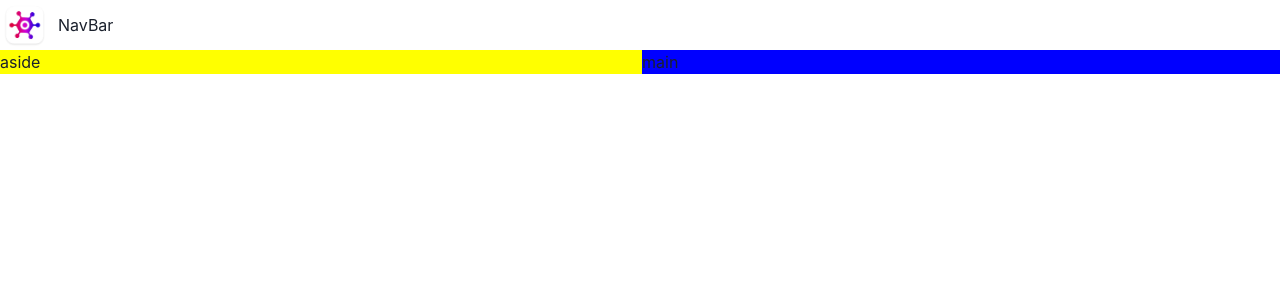
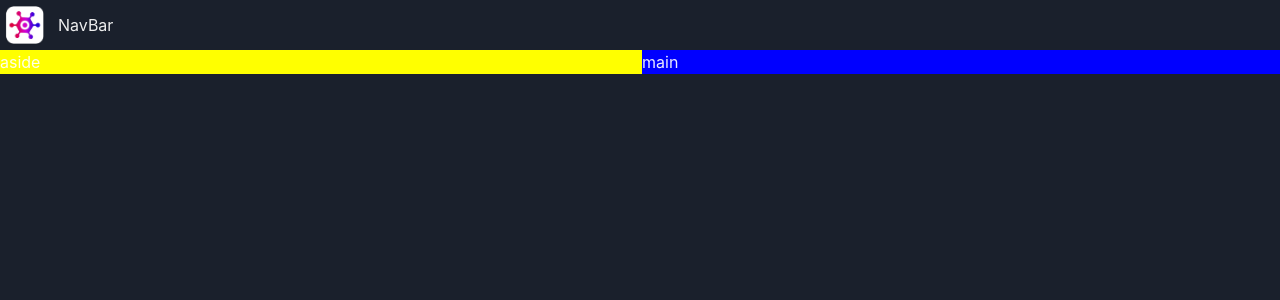
Before and after one commit to tobseyltd/rawg-clone-react, a React (Vite) app: page / in a window 1280 px wide. Shown: the top 300 px of the page. Built offline with nearby package versions, Linux system fonts and the light colour scheme.

Commit message:
implementing dark mode

```diff
--- a/src/main.tsx
+++ b/src/main.tsx
@@ -1,11 +1,13 @@
 import React from "react";
 import ReactDOM from "react-dom/client";
 import App from "./App.tsx";
-import { ChakraProvider } from "@chakra-ui/react";
+import { ChakraProvider, ColorModeScript } from "@chakra-ui/react";
+import theme from "./theme.ts";
 
 ReactDOM.createRoot(document.getElementById("root") as HTMLElement).render(
   <React.StrictMode>
-    <ChakraProvider>
+    <ChakraProvider theme={theme}>
+      <ColorModeScript initialColorMode={theme.config.initialColorMode} />
       <App />
     </ChakraProvider>
   </React.StrictMode>
--- /dev/null
+++ b/src/theme.ts
@@ -0,0 +1,9 @@
+import { extendTheme, ThemeConfig } from "@chakra-ui/react";
+
+const config: ThemeConfig = {
+    initialColorMode: 'dark',
+  }
+
+  const theme = extendTheme({ config })
+
+export default theme
```
